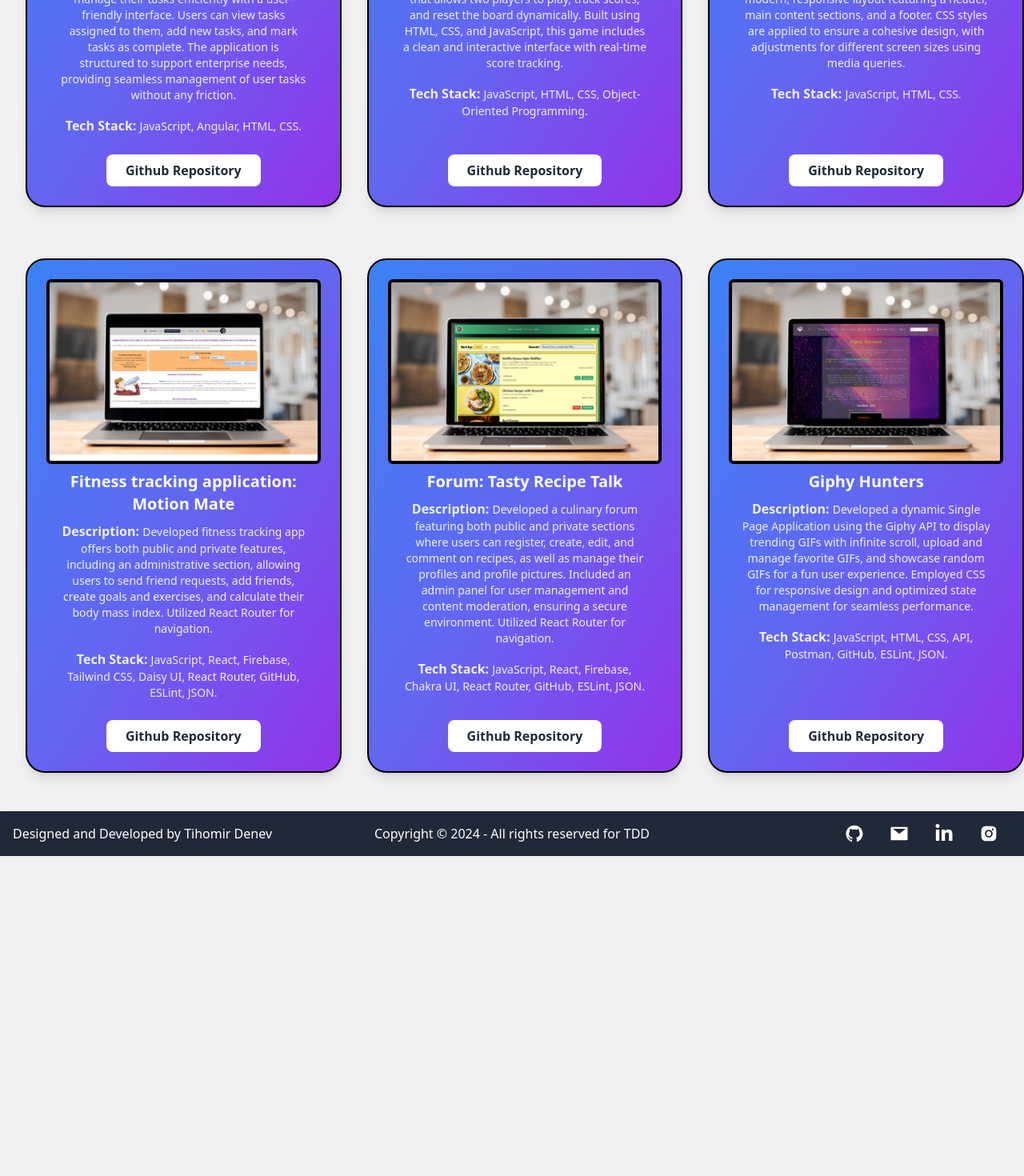
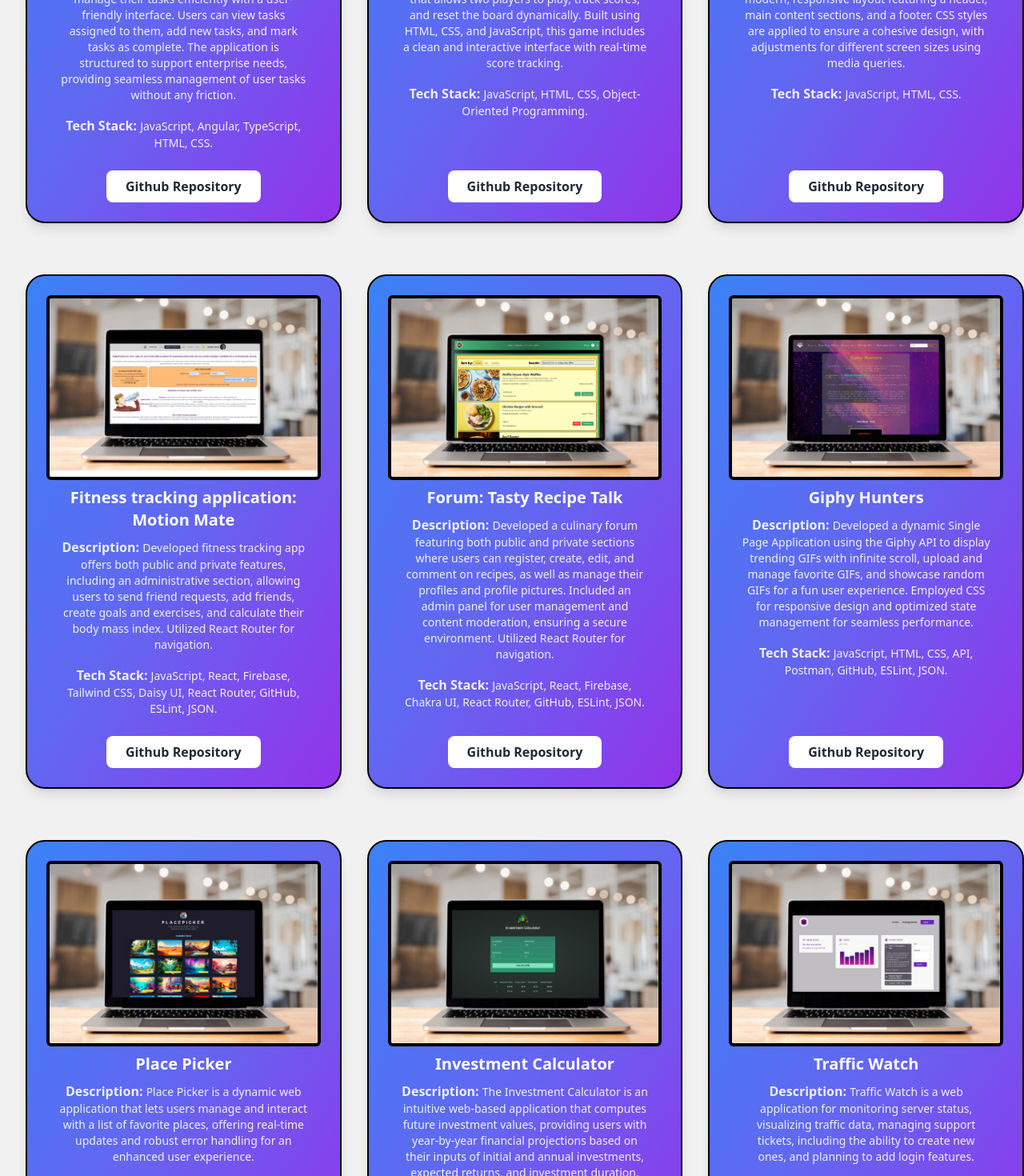
Before and after one commit to TihomirDenev/My-PortFolio, a React (Vite) app: page /projects in a window 1280 px wide. Shown: the part 500-1970 px from the top of the page at 80% size. Before the commit the page ends 1570 px from the top, so only its background shows below. Built offline with nearby package versions, Linux system fonts and the light colour scheme.

Commit message:
Upload 3 new projects

```diff
--- a/src/views/Projects/Projects.jsx
+++ b/src/views/Projects/Projects.jsx
@@ -1,61 +1,85 @@
-import ProjectCard from '../../components/ProjectCard/ProjectCard';
-import ticTacToe from '../../assets/tic-tac-toe.png';
-import taskManager from '../../assets/task-manager.png';
-import motionMate from '../../assets/motion-mate.png';
-import tastyRecipeTalk from '../../assets/tasty-recipe-talk.png';
-import giphyHunters from '../../assets/giphy-hunters.png';
-import myPortfolio from '../../assets/portfolio.png';
+import ProjectCard from "../../components/ProjectCard/ProjectCard";
+import ticTacToe from "../../assets/tic-tac-toe.png";
+import taskManager from "../../assets/task-manager.png";
+import motionMate from "../../assets/motion-mate.png";
+import tastyRecipeTalk from "../../assets/tasty-recipe-talk.png";
+import giphyHunters from "../../assets/giphy-hunters.png";
+import myPortfolio from "../../assets/portfolio.png";
+import placePicker from "../../assets/placePicker.png";
+import investmentCalc from "../../assets/investmentCalculator.png";
+import traffic from "../../assets/traffic.png";
 
 export default function Projects() {
   return (
-    <div className='flex flex-col items-center my-8 px-4'>
-      <h1 className='text-2xl font-bold underline mb-6 text-center'>
+    <div className="flex flex-col items-center my-8 px-4">
+      <h1 className="text-2xl font-bold underline mb-6 text-center">
         My Recent Projects:
       </h1>
-      <div className='grid grid-cols-1 sm:grid-cols-2 lg:grid-cols-3 gap-8 max-w-screen-xl'>
+      <div className="grid grid-cols-1 sm:grid-cols-2 lg:grid-cols-3 gap-8 max-w-screen-xl">
         <ProjectCard
-          title='Task Manager'
-          description='Task Manager allows users to manage their tasks efficiently with a user-friendly interface. Users can view tasks assigned to them, add new tasks, and mark tasks as complete. The application is structured to support enterprise needs, providing seamless management of user tasks without any friction.'
-          techStack='JavaScript, Angular, HTML, CSS'
-          linkForRepo='https://github.com/TihomirDenev/Task-Manager'
+          title="Task Manager"
+          description="Task Manager allows users to manage their tasks efficiently with a user-friendly interface. Users can view tasks assigned to them, add new tasks, and mark tasks as complete. The application is structured to support enterprise needs, providing seamless management of user tasks without any friction."
+          techStack="JavaScript, Angular, TypeScript, HTML, CSS"
+          linkForRepo="https://github.com/TihomirDenev/Task-Manager"
           image={taskManager}
         />
         <ProjectCard
-          title='Tic Tac Toe Game'
-          description='Developed Tic Tac Toe game that allows two players to play, track scores, and reset the board dynamically. Built using HTML, CSS, and JavaScript, this game includes a clean and interactive interface with real-time score tracking.'
-          techStack='JavaScript, HTML, CSS, Object-Oriented Programming'
-          linkForRepo='https://github.com/TihomirDenev/Tic-Tac-Toe'
-          linkForSite='https://tic-tac-toe-mauve-nine-55.vercel.app/'
+          title="Tic Tac Toe Game"
+          description="Developed Tic Tac Toe game that allows two players to play, track scores, and reset the board dynamically. Built using HTML, CSS, and JavaScript, this game includes a clean and interactive interface with real-time score tracking."
+          techStack="JavaScript, HTML, CSS, Object-Oriented Programming"
+          linkForRepo="https://github.com/TihomirDenev/Tic-Tac-Toe"
+          linkForSite="https://tic-tac-toe-mauve-nine-55.vercel.app/"
           image={ticTacToe}
         />
         <ProjectCard
-          title='My Portfolio'
-          description='The site is designed with a modern, responsive layout featuring a header, main content sections, and a footer. CSS styles are applied to ensure a cohesive design, with adjustments for different screen sizes using media queries.'
-          techStack='JavaScript, HTML, CSS'
-          linkForRepo='https://github.com/TihomirDenev/Portfolio'
+          title="My Portfolio"
+          description="The site is designed with a modern, responsive layout featuring a header, main content sections, and a footer. CSS styles are applied to ensure a cohesive design, with adjustments for different screen sizes using media queries."
+          techStack="JavaScript, HTML, CSS"
+          linkForRepo="https://github.com/TihomirDenev/Portfolio"
           image={myPortfolio}
         />
         <ProjectCard
-          title='Fitness tracking application: Motion Mate'
-          description='Developed fitness tracking app offers both public and private features, including an administrative section, allowing users to send friend requests, add friends, create goals and exercises, and calculate their body mass index. Utilized React Router for navigation.'
-          techStack='JavaScript, React, Firebase, Tailwind CSS, Daisy UI, React Router, GitHub, ESLint, JSON'
-          linkForRepo='https://github.com/A58-Agents-Team1/Motion.Mate'
-          linkForSite='https://a58-agents-team1.github.io/Motion.Mate//'
+          title="Fitness tracking application: Motion Mate"
+          description="Developed fitness tracking app offers both public and private features, including an administrative section, allowing users to send friend requests, add friends, create goals and exercises, and calculate their body mass index. Utilized React Router for navigation."
+          techStack="JavaScript, React, Firebase, Tailwind CSS, Daisy UI, React Router, GitHub, ESLint, JSON"
+          linkForRepo="https://github.com/A58-Agents-Team1/Motion.Mate"
+          linkForSite="https://a58-agents-team1.github.io/Motion.Mate//"
           image={motionMate}
         />
         <ProjectCard
-          title='Forum: Tasty Recipe Talk'
-          description='Developed a culinary forum featuring both public and private sections where users can register, create, edit, and comment on recipes, as well as manage their profiles and profile pictures. Included an admin panel for user management and content moderation, ensuring a secure environment. Utilized React Router for navigation.'
-          techStack='JavaScript, React, Firebase, Chakra UI, React Router, GitHub, ESLint, JSON'
-          linkForRepo='https://github.com/A58-Agents-Team1/Tasty-Recipe-Talk'
+          title="Forum: Tasty Recipe Talk"
+          description="Developed a culinary forum featuring both public and private sections where users can register, create, edit, and comment on recipes, as well as manage their profiles and profile pictures. Included an admin panel for user management and content moderation, ensuring a secure environment. Utilized React Router for navigation."
+          techStack="JavaScript, React, Firebase, Chakra UI, React Router, GitHub, ESLint, JSON"
+          linkForRepo="https://github.com/A58-Agents-Team1/Tasty-Recipe-Talk"
           image={tastyRecipeTalk}
         />
         <ProjectCard
-          title='Giphy Hunters'
-          description='Developed a dynamic Single Page Application using the Giphy API to display trending GIFs with infinite scroll, upload and manage favorite GIFs, and showcase random GIFs for a fun user experience. Employed CSS for responsive design and optimized state management for seamless performance.'
-          techStack='JavaScript, HTML, CSS, API, Postman, GitHub, ESLint, JSON'
-          linkForRepo='https://github.com/A58-Agents-Team1/Web-Project'
+          title="Giphy Hunters"
+          description="Developed a dynamic Single Page Application using the Giphy API to display trending GIFs with infinite scroll, upload and manage favorite GIFs, and showcase random GIFs for a fun user experience. Employed CSS for responsive design and optimized state management for seamless performance."
+          techStack="JavaScript, HTML, CSS, API, Postman, GitHub, ESLint, JSON"
+          linkForRepo="https://github.com/A58-Agents-Team1/Web-Project"
           image={giphyHunters}
+        />
+        <ProjectCard
+          title="Place Picker"
+          description="Place Picker is a dynamic web application that lets users manage and interact with a list of favorite places, offering real-time updates and robust error handling for an enhanced user experience."
+          techStack="JavaScript, Angular, TypeScript, HTML, CSS, API, Server, Postman, Node.js"
+          linkForRepo="https://github.com/TihomirDenev/PlacePicker"
+          image={placePicker}
+        />
+        <ProjectCard
+          title="Investment Calculator"
+          description="The Investment Calculator is an intuitive web-based application that computes future investment values, providing users with year-by-year financial projections based on their inputs of initial and annual investments, expected returns, and investment duration."
+          techStack="JavaScript, Angular, TypeScript, HTML, CSS"
+          linkForRepo="https://github.com/TihomirDenev/InvestmentCalculator"
+          image={investmentCalc}
+        />
+        <ProjectCard
+          title="Traffic Watch"
+          description="Traffic Watch is a web application for monitoring server status, visualizing traffic data, managing support tickets, including the ability to create new ones, and planning to add login features."
+          techStack="JavaScript, Angular, TypeScript, HTML, CSS, Modules, Reactive Forms"
+          linkForRepo="https://github.com/TihomirDenev/TrafficWatch"
+          image={traffic}
         />
       </div>
     </div>
```
